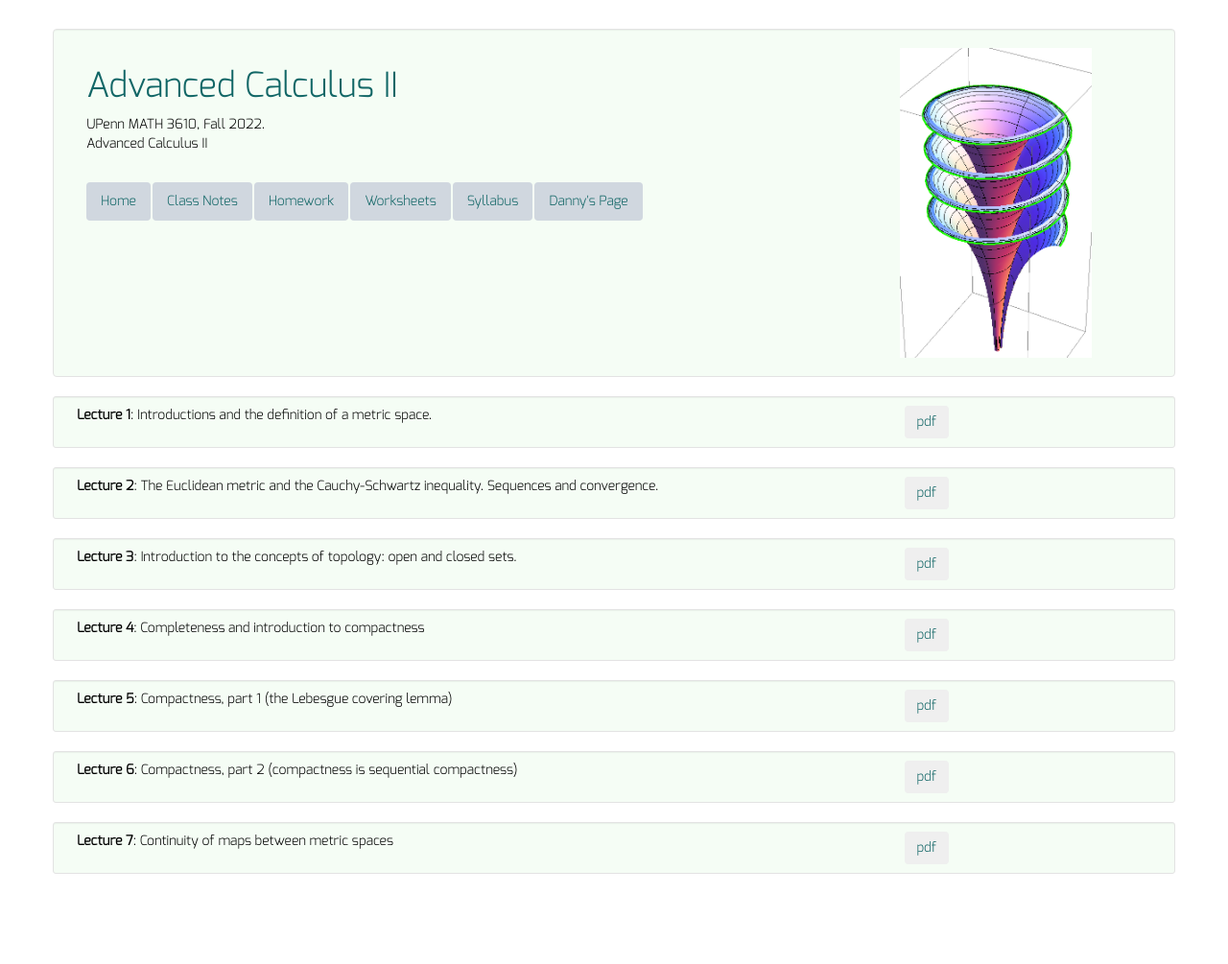
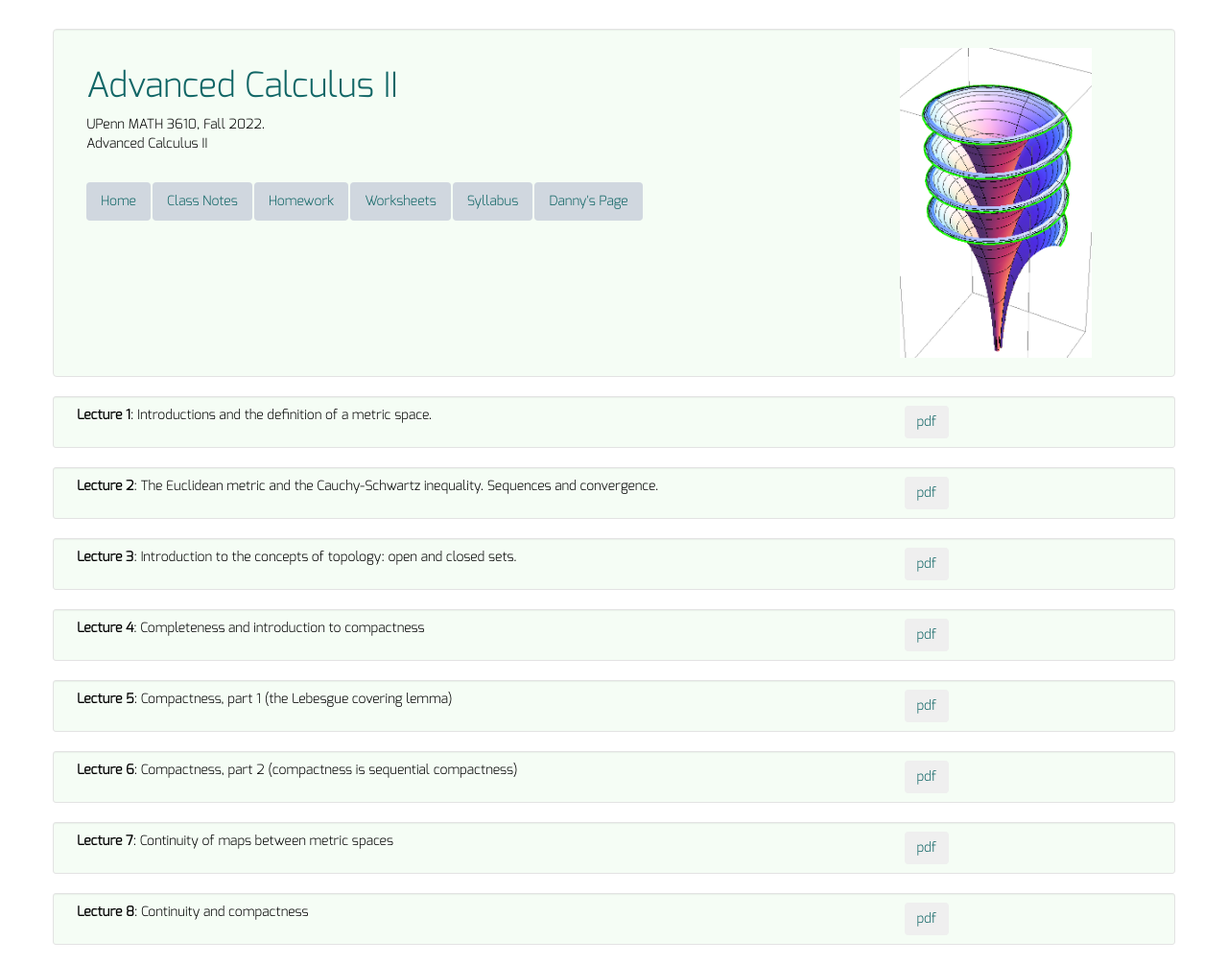
Before and after one commit to dkrashen/advancedcalc2, a Jekyll site: the page built from lectures/index.html, in a window 1280 px wide. Shown: the whole page at 96% size. Built offline with Jekyll 4.4.1, drawn with Linux system fonts in a browser that asks for light colours; before the commit the page ends 931 px from its top, so only the background shows below that.

Commit message:
add lecture 8

```diff
--- a/_data/lectures.yml
+++ b/_data/lectures.yml
@@ -19,3 +19,6 @@
 - title: "Lecture 7"
   description: "Continuity of maps between metric spaces"
   filename: "lecture7.pdf"
+- title: "Lecture 8"
+  description: "Continuity and compactness"
+  filename: "lecture8.pdf"
```
Also changed, not shown: 1 other file.
